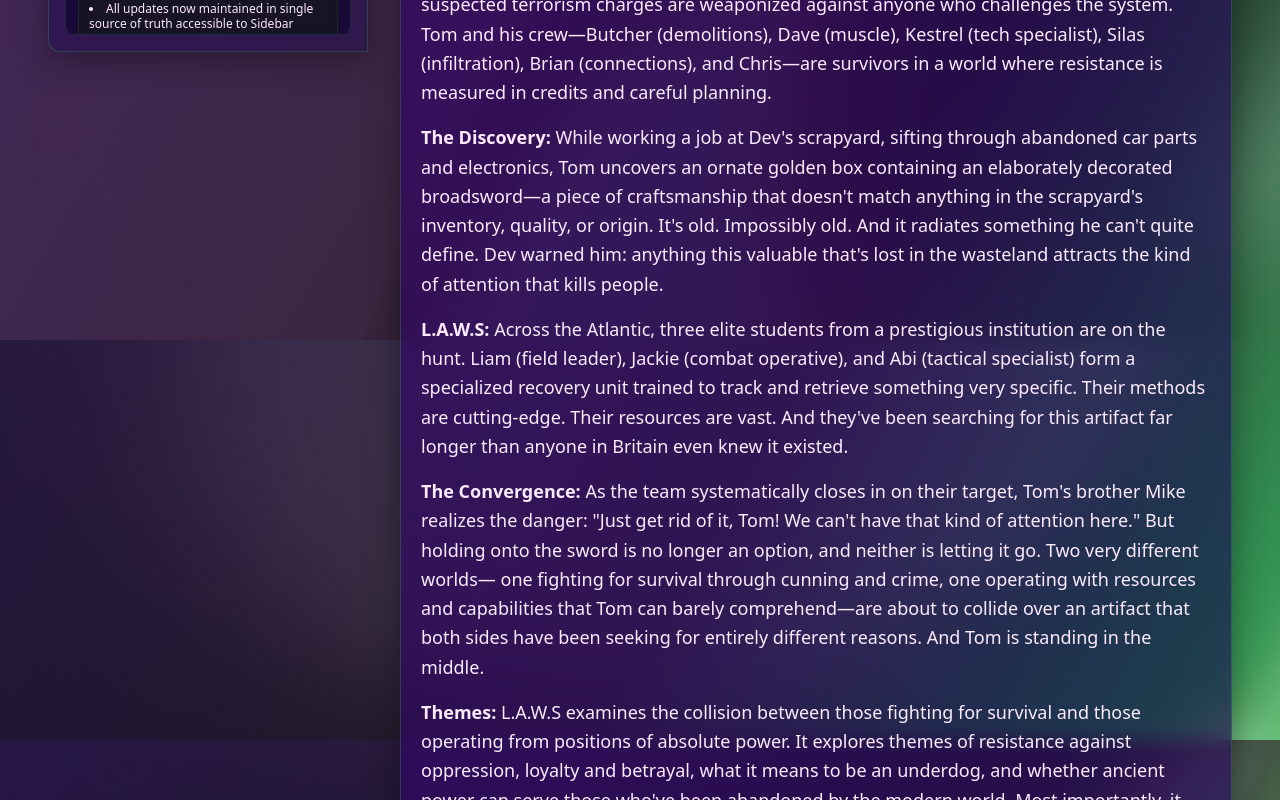
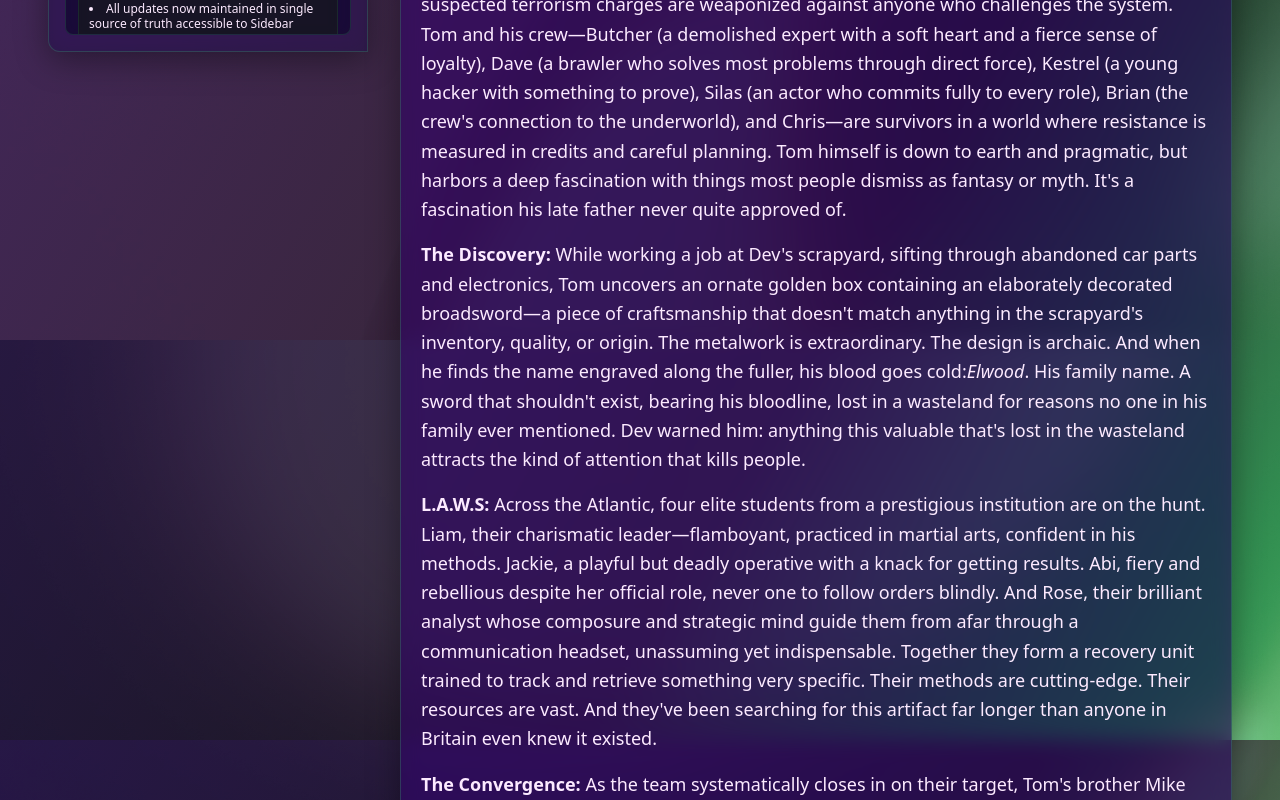
Before and after one commit to VoidLance/Portfolio-Website, a React (Vite) app in the folder Website.code/: page /#/books/laws in a window 1280 px wide. Shown: the part 860-1660 px from the top of the page. Built offline with nearby package versions, Linux system fonts and the light colour scheme; a web font is replaced by a local one.

Commit message:
Enhance character descriptions and narrative details in L.A.W.S book page

```diff
--- a/Website.code/src/pages/LAWSBook.jsx
+++ b/Website.code/src/pages/LAWSBook.jsx
@@ -44,27 +44,34 @@ export default function LAWSBook() {
             from Britain's highest security prison with his reunited crew—the Copper Fist—Tom returns
             to Sheffield to support his family through increasingly dangerous jobs. The country has
             descended into chaos under governmental tyranny, where suspected terrorism charges are
-            weaponized against anyone who challenges the system. Tom and his crew—Butcher (demolitions),
-            Dave (muscle), Kestrel (tech specialist), Silas (infiltration), Brian (connections), and
-            Chris—are survivors in a world where resistance is measured in credits and careful planning.
+            weaponized against anyone who challenges the system. Tom and his crew—Butcher (a demolished expert with a soft heart
+            and a fierce sense of loyalty), Dave (a brawler who solves most problems through direct force),
+            Kestrel (a young hacker with something to prove), Silas (an actor who commits fully to every role),
+            Brian (the crew's connection to the underworld), and Chris—are survivors in a world where resistance is measured
+            in credits and careful planning. Tom himself is down to earth and pragmatic, but harbors a deep fascination
+            with things most people dismiss as fantasy or myth. It's a fascination his late father never quite approved of.
           </p>
 
           <p>
             <strong className="text-indie-accent-green">The Discovery:</strong> While working a job
             at Dev's scrapyard, sifting through abandoned car parts and electronics, Tom uncovers an
             ornate golden box containing an elaborately decorated broadsword—a piece of craftsmanship
-            that doesn't match anything in the scrapyard's inventory, quality, or origin. It's old.
-            Impossibly old. And it radiates something he can't quite define. Dev warned him: anything
-            this valuable that's lost in the wasteland attracts the kind of attention that kills people.
+            that doesn't match anything in the scrapyard's inventory, quality, or origin. The metalwork is
+            extraordinary. The design is archaic. And when he finds the name engraved along the fuller, his blood goes cold:
+            <em>Elwood</em>. His family name. A sword that shouldn't exist, bearing his bloodline, lost in a wasteland for
+            reasons no one in his family ever mentioned. Dev warned him: anything this valuable that's lost in the wasteland
+            attracts the kind of attention that kills people.
           </p>
 
           <p>
             <strong className="text-indie-accent-green">L.A.W.S:</strong> Across
-            the Atlantic, three elite students from a prestigious institution are on the hunt. Liam
-            (field leader), Jackie (combat operative), and Abi (tactical specialist) form a specialized
-            recovery unit trained to track and retrieve something very specific. Their methods are cutting-edge.
-            Their resources are vast. And they've been searching for this artifact far longer than anyone
-            in Britain even knew it existed.
+            the Atlantic, four elite students from a prestigious institution are on the hunt. Liam,
+            their charismatic leader—flamboyant, practiced in martial arts, confident in his methods. Jackie,
+            a playful but deadly operative with a knack for getting results. Abi, fiery and rebellious despite
+            her official role, never one to follow orders blindly. And Rose, their brilliant analyst whose
+            composure and strategic mind guide them from afar through a communication headset, unassuming yet indispensable.
+            Together they form a recovery unit trained to track and retrieve something very specific. Their methods are cutting-edge.
+            Their resources are vast. And they've been searching for this artifact far longer than anyone in Britain even knew it existed.
           </p>
 
           <p>
```
